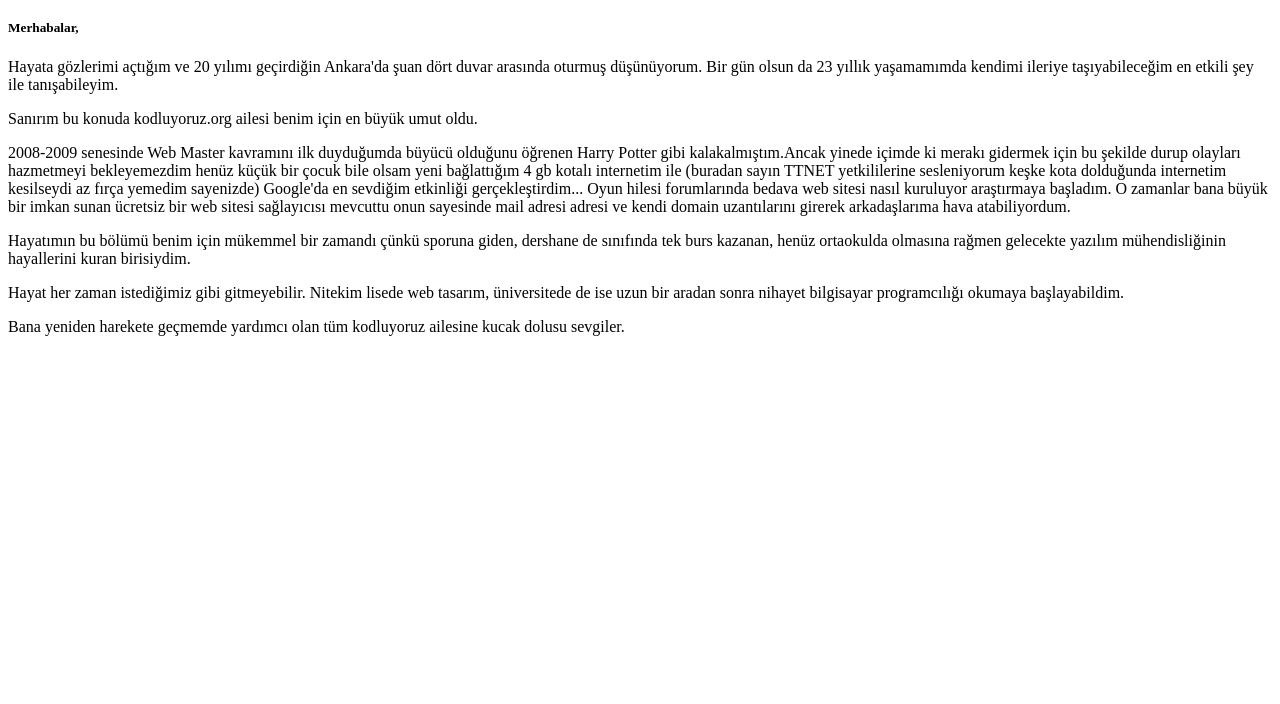
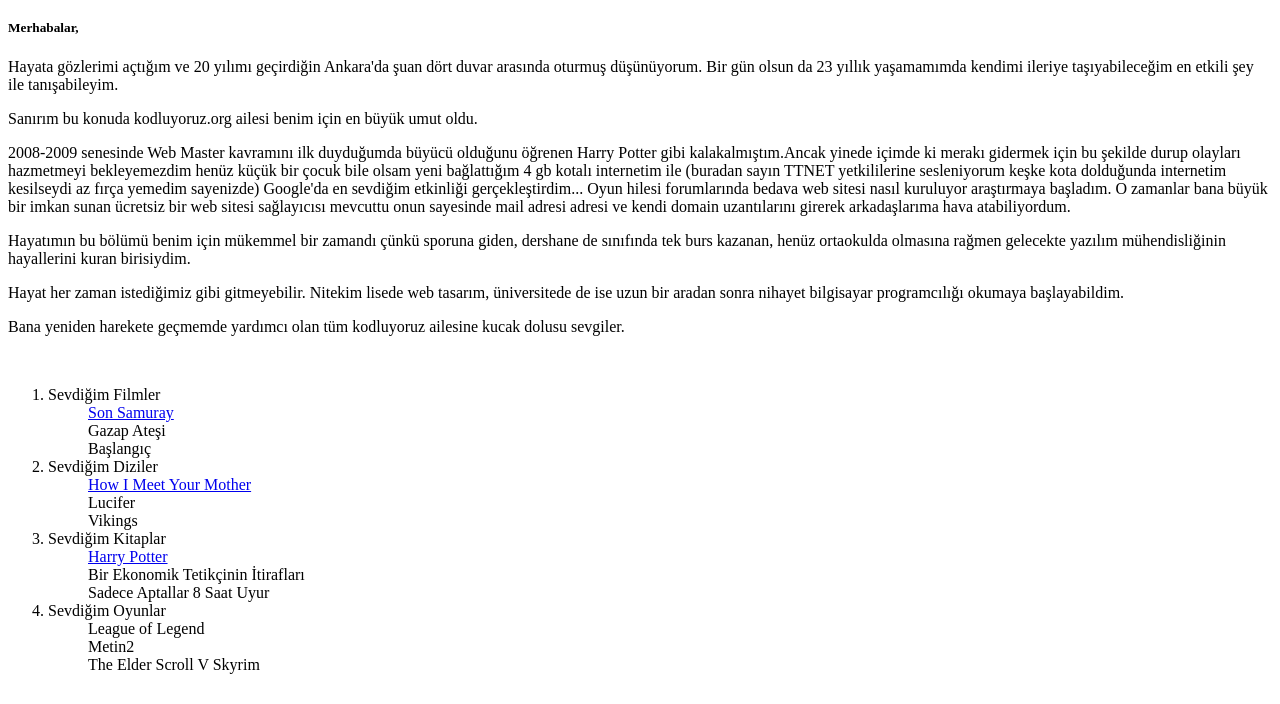
Before and after one commit to aksolip/kodluyoruzilkrepo, a plain HTML site: page index.html in a window 1280 px wide. Shown: the part 96-800 px from the top of the page. Drawn offline with Linux system fonts and the light colour scheme.

Commit message:
odev2 yüklendi

```diff
--- a/index.html
+++ b/index.html
@@ -20,3 +20,32 @@
 
 
 <p>Bana yeniden harekete geçmemde yardımcı olan tüm kodluyoruz ailesine kucak dolusu sevgiler.</p>
+
+<br>
+
+<ol>
+    <li> Sevdiğim Filmler
+        <ul> <a href="https://www.imdb.com/title/tt0325710/">Son Samuray</a></ul>
+        <ul>Gazap Ateşi</ul>
+        <ul>Başlangıç</ul>
+    </li>
+    <li> Sevdiğim Diziler
+        <ul> <a href="https://www.imdb.com/title/tt0460649/?ref_=nv_sr_srsg_0"> How I Meet Your Mother</a></ul>
+        <ul>Lucifer</ul>
+        <ul>Vikings</ul>
+    </li>
+    <li> Sevdiğim Kitaplar
+        <ul> <a href="https://www.goodreads.com/book/show/3.Harry_Potter_and_the_Sorcerer_s_Stone?from_search=true&from_srp=true&qid=fMe6uyj53L&rank=1"> Harry Potter</a></ul>
+        <ul>Bir Ekonomik Tetikçinin İtirafları</ul>
+        <ul>Sadece Aptallar 8 Saat Uyur</ul>
+    </li>
+    <li> Sevdiğim Oyunlar
+        <ul>League of Legend</ul>
+        <ul>Metin2</ul>
+        <ul>The Elder Scroll V Skyrim</ul>
+    </li>
+</ol>
+
+<br>
+
+<img src="image/morde.jpg" alt="mordekaiser'shan uzal'" width="250" height="150">
```
Also changed, not shown: linkler.html (added, +5 -0 lines), resimler.html (added, +33 -0 lines), image/morde.jpg (added), projem2.png (added).
